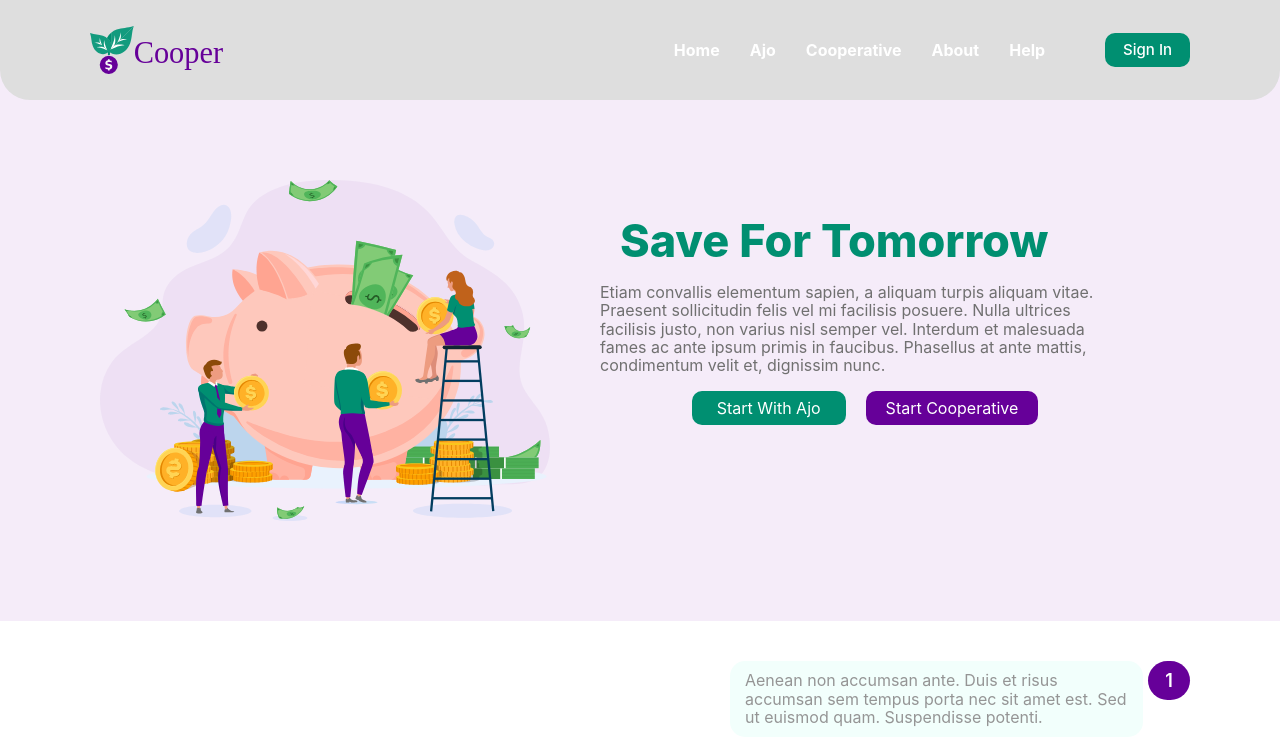
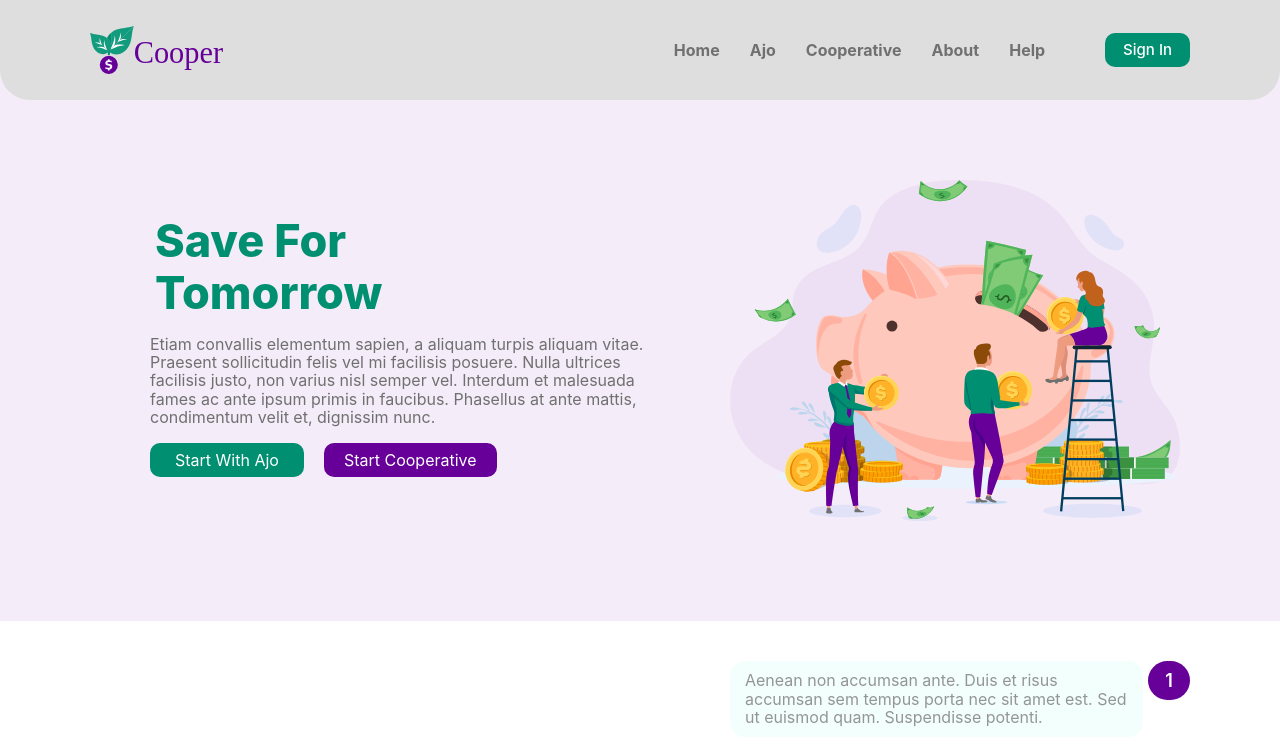
Before and after one commit to chidiogo-akunne/Cooper, a React (Create React App) app: page / in a window 1280 px wide. Shown: the top 744 px of the page. Built offline with nearby package versions, Linux system fonts and the light colour scheme.

Commit message:
refactor code

```diff
--- a/src/commons/header/webHeader/index.tsx
+++ b/src/commons/header/webHeader/index.tsx
@@ -10,27 +10,28 @@ interface WebHeaderProps {
   buttonValue: string;
   to: string;
   logo: string;
+  linkColor?: React.CSSProperties;
 }
 
 export default function WebHeader(props: WebHeaderProps) {
-  const { className, style, buttonValue, to, logo } = props;
+  const { className, style, buttonValue, to, logo, linkColor } = props;
   return (
     <div className={`web_header_container ${className}`} style={style}>
       <img src={logo} alt="logo" />
       <div className="web_cover">
-        <Link to="/">
+        <Link to="/" style={linkColor}>
           <li>Home</li>
         </Link>
-        <Link to="/ajo">
+        <Link to="/ajo" style={linkColor}>
           <li>Ajo</li>
         </Link>
-        <Link to="/cooperative">
+        <Link to="/cooperative" style={linkColor}>
           <li>Cooperative</li>
         </Link>
-        <Link to="/about">
+        <Link to="/about" style={linkColor}>
           <li>About</li>
         </Link>
-        <Link to="/help">
+        <Link to="/help" style={linkColor}>
           <li>Help</li>
         </Link>
         <Link to={to}>
--- a/src/pages/home/index.tsx
+++ b/src/pages/home/index.tsx
@@ -23,6 +23,7 @@ export default function Home() {
         buttonValue="sign in"
         to="login"
         logo="/images/logo.svg"
+        linkColor={{ color: "#707070" }}
       />
       <div className="home_banner">
         <img src="/images/piggysave.svg" alt="piggy safe" />
--- a/src/pages/home/styles.scss
+++ b/src/pages/home/styles.scss
@@ -136,7 +136,7 @@
       background-color: $header_color;
     }
     .home_banner {
-      flex-direction: row;
+      flex-direction: row-reverse;
       padding: 20px 100px 100px;
       img {
         width: 450px;
@@ -144,18 +144,20 @@
       .save_for_tomorrow {
         margin-top: 65px;
         h1 {
-          padding: 0 70px;
+          padding: 0 55px;
           text-align: left;
           margin-bottom: 10px;
+          width: 50%;
         }
         p {
           padding: 0 50px;
         }
         .start_button_cover {
           flex-direction: row;
-          justify-content: center;
+          justify-content: flex-start;
           align-items: center;
           margin-top: 10px;
+          margin-left: 50px;
           .ajo_button {
             margin-bottom: 40px;
             margin-right: 20px;
```
